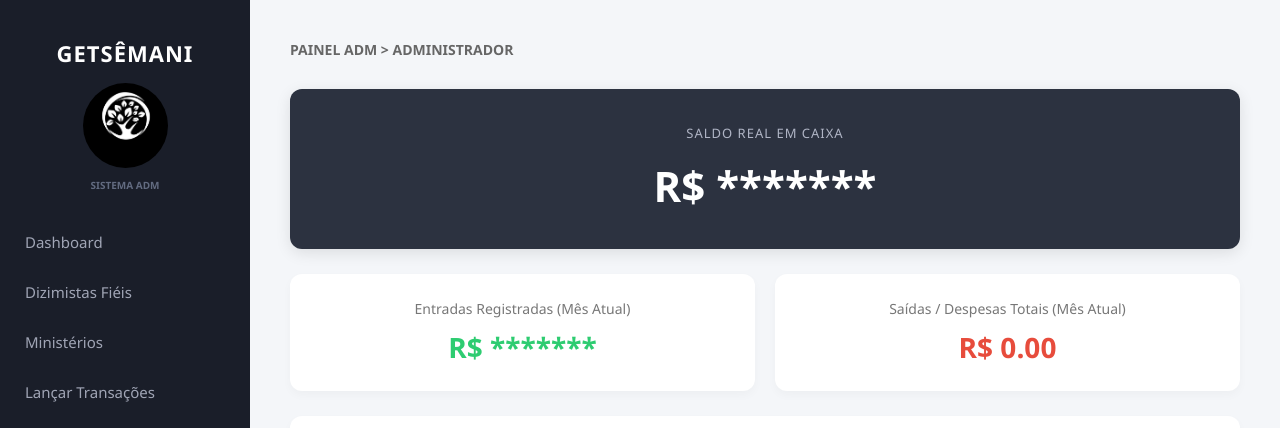
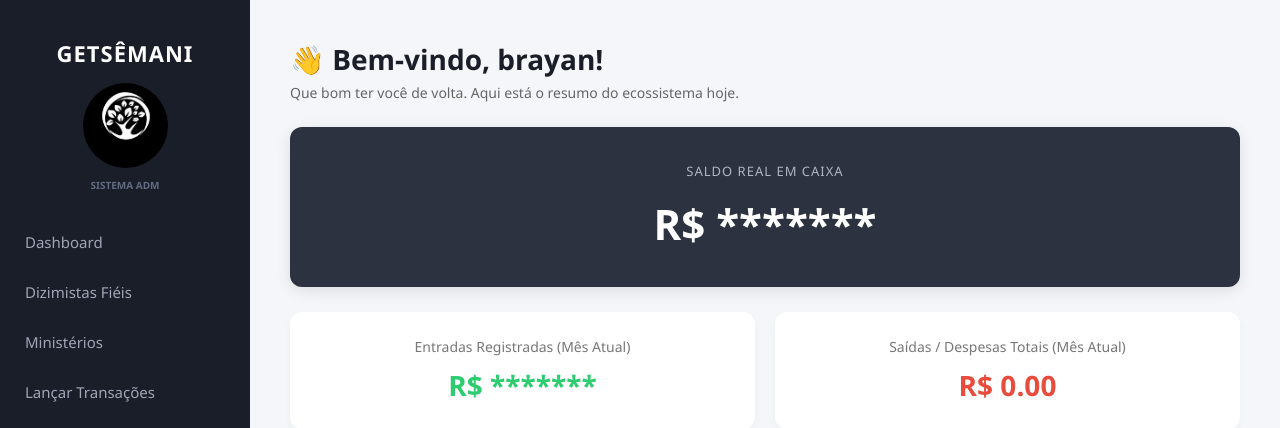
Before and after one commit to brayancanuto2023-hash/getsemani-system, a Flask app: page /dashboard in a window 1280 px wide. Shown: the top 428 px of the page. Run offline with Flask 3, Linux system fonts and the light colour scheme; a user stored in the database is signed in; data comes from the database, SQL or seed files in the repository; data that the repository does not hold is empty.

Commit message:
Update index.html

```diff
--- a/templates/index.html
+++ b/templates/index.html
@@ -186,10 +186,14 @@
     </div>
 
     <div class="main-content">
-        <div class="header-rota">
-            PAINEL ADM > ADMINISTRADOR
-        </div>
-
+    <div style="margin-bottom: 25px;">
+    <h2 style="margin: 0; color: #1a1e29; font-size: 28px;">
+        👋 Bem-vindo, {{ session.get('usuario_nome', 'Utilizador') }}!
+    </h2>
+    <p style="margin: 5px 0 0 0; color: #666; font-size: 14px;">
+        Que bom ter você de volta. Aqui está o resumo do ecossistema hoje.
+    </p>
+</div>
         <div class="card-principal">
             <p>SALDO REAL EM CAIXA</p>
             {% if cargo_usuario in ['ADMINISTRADOR', 'PASTOR', 'TESOUREIRA'] %}
```
